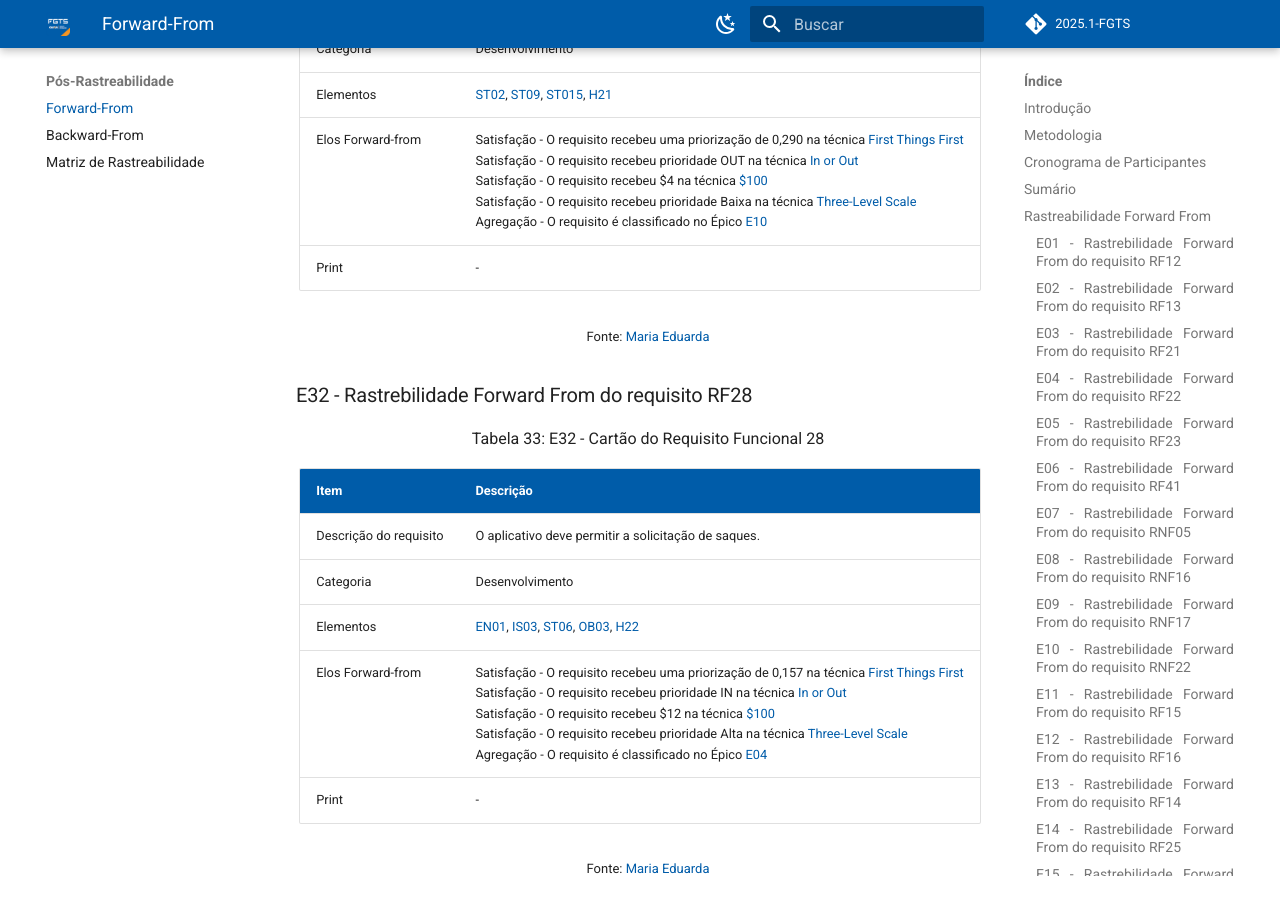
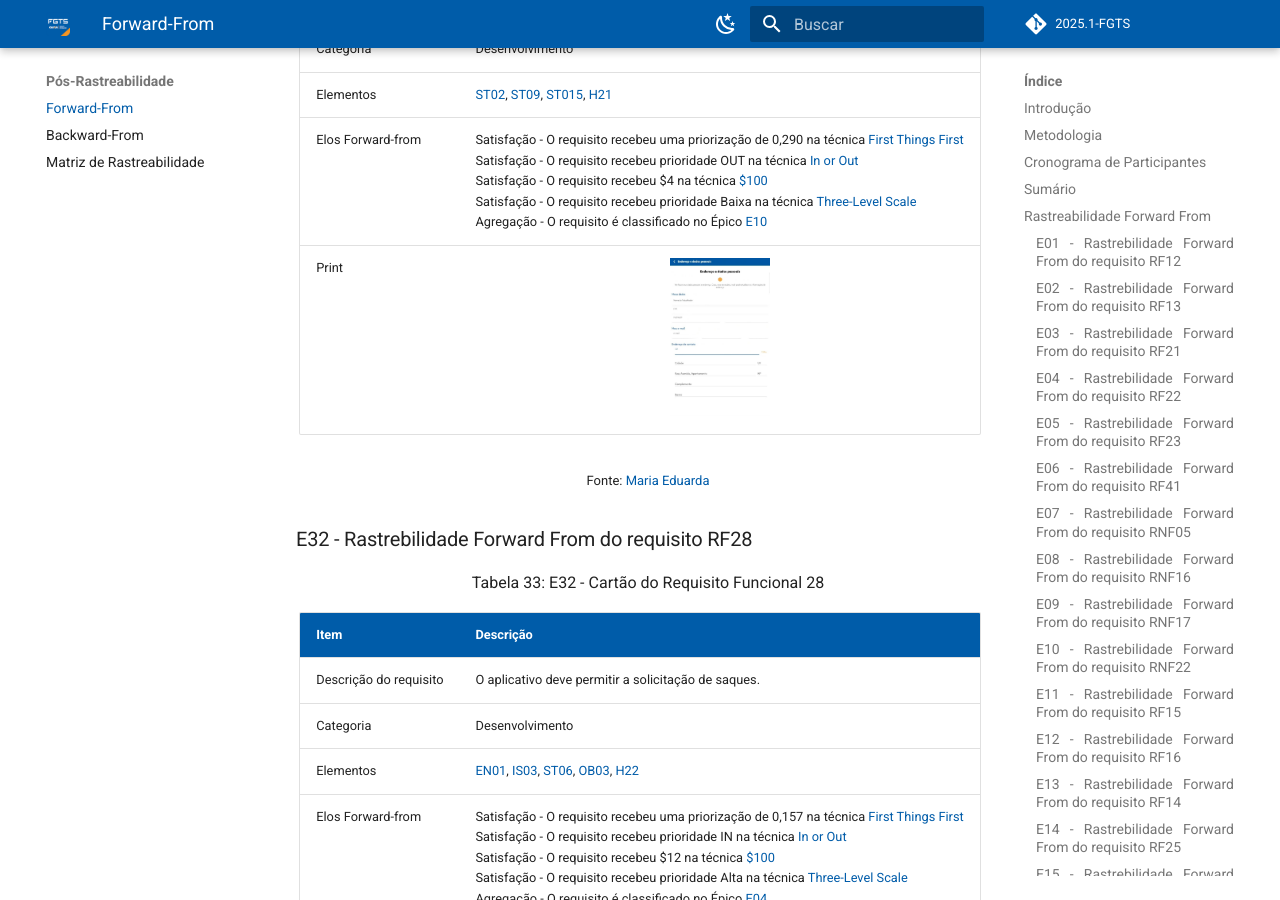
Before and after one commit to eduardodpms/REQ-FGTS, an MkDocs documentation site: the page built from docs/Pos-Rastreabilidade/Forward-From.md, in a window 1280 px wide and 900 px high, scrolled down 20675 px. Built offline with MkDocs 1.6.1 and Material for MkDocs 9.7.7, drawn with Linux system fonts in a browser that asks for light colours; comment, search, counter and statistics services are not loaded.

Commit message:
docs: testando primeiro print pagina for

```diff
--- a/docs/Pos-Rastreabilidade/Forward-From.md
+++ b/docs/Pos-Rastreabilidade/Forward-From.md
@@ -1603,7 +1603,11 @@ No presente documento, estão os resultados da aplicação deste modelo de rastr
     </tr>
     <tr>
       <td> Print </td>
-      <td> - </td>
+      <td>
+        <div align="center">
+          <img src="./../../assets/pos-rastreabilidade/prints/rf05.jpeg" width="100px"/>
+        </div>
+      </td>
     </tr>
   </tbody>
 </table>
```
Also changed, not shown: docs/assets/pos-rastreabilidade/prints/rf27.jpg (added).
